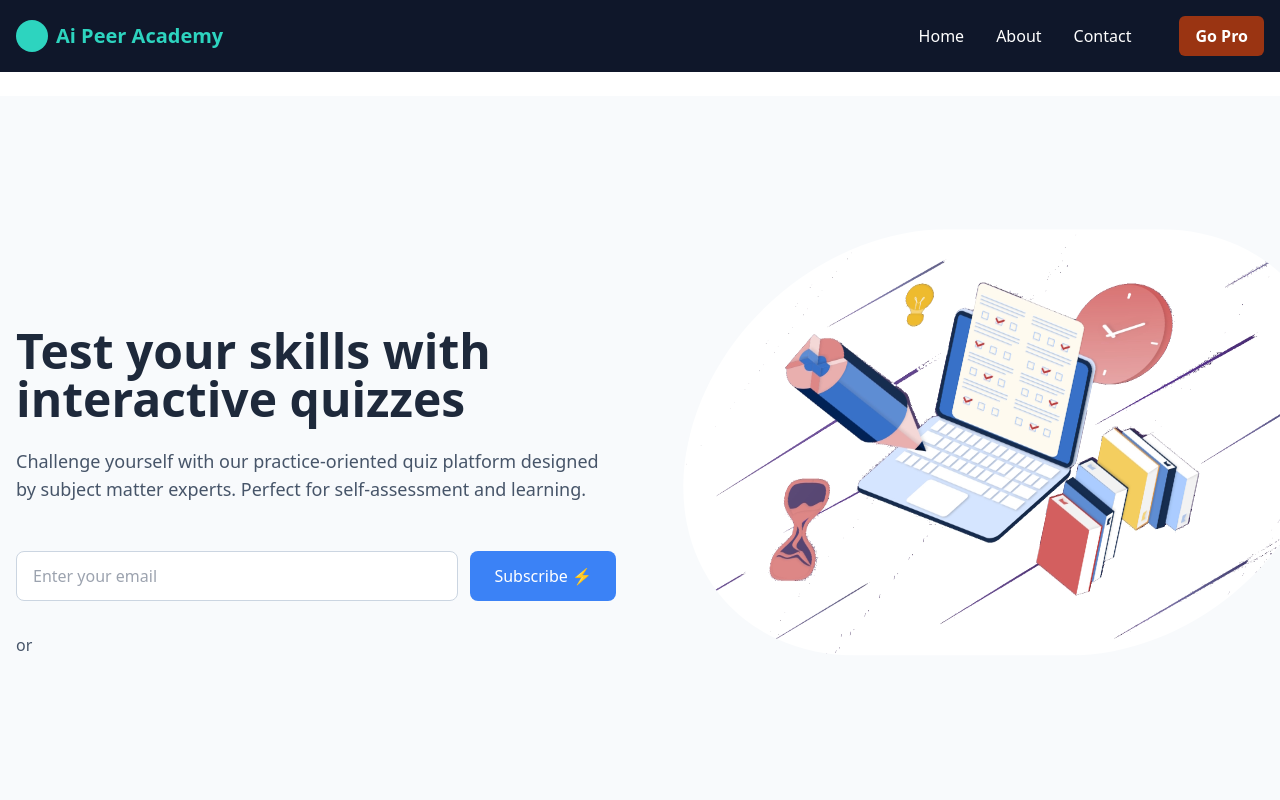
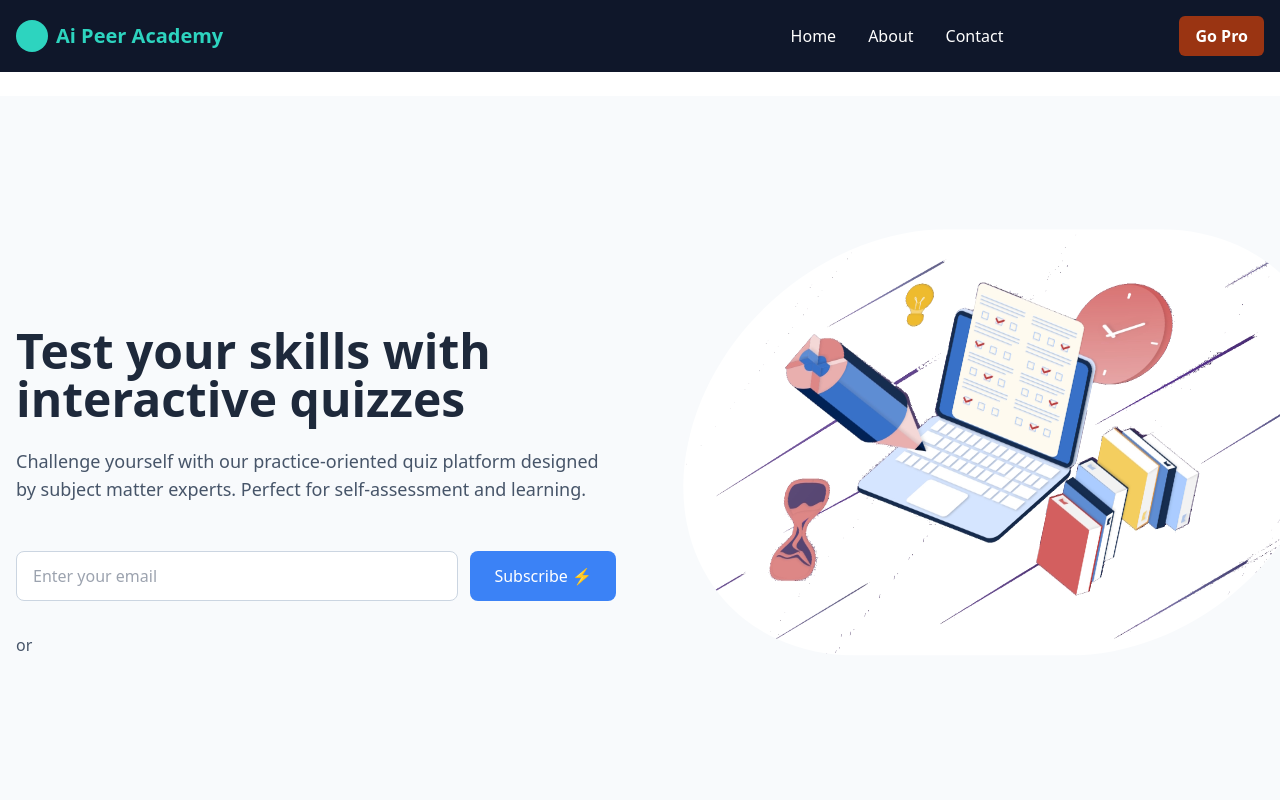
Before and after one commit to aayush4jha/AI-Peer-Academy, a React (Vite) app in the folder frontend/: page / in a window 1280 px wide. Shown: the top 800 px of the page. Built offline with nearby package versions, Linux system fonts and the light colour scheme; no server answers; what @react-pdf/renderer would draw is missing.

Commit message:
final UI tweeks

```diff
--- a/frontend/src/components/common/Header.jsx
+++ b/frontend/src/components/common/Header.jsx
@@ -50,8 +50,8 @@ function Header() {
   const AuthButtons = () => (
     <>
       {!signupData && (
-        <div className="md:w-24 max-w-max">
-          <GoogleSignInButton text="Login" />
+        <div className="w-full md:w-32 flex justify-center">
+          <GoogleSignInButton />
         </div>
       )}
       {signupData && (
@@ -113,9 +113,9 @@ function Header() {
     Contact
   </Link>
   <div className="flex items-center gap-x-4 flex-wrap">
-    <AuthButtons />
-    <MembershipButton />
-  </div>
+  <AuthButtons />
+  <MembershipButton />
+</div>
 </nav>
 
 
```
